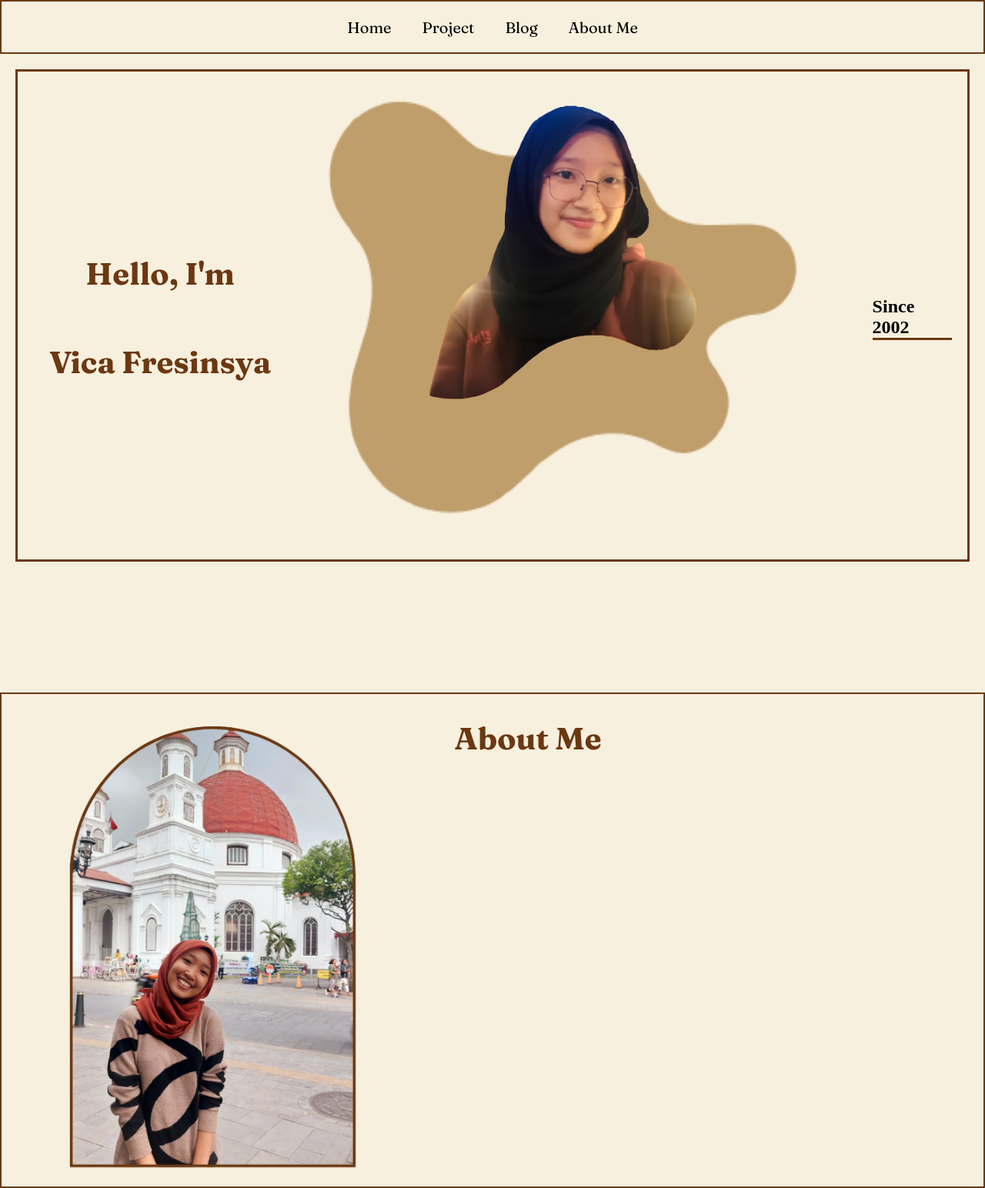
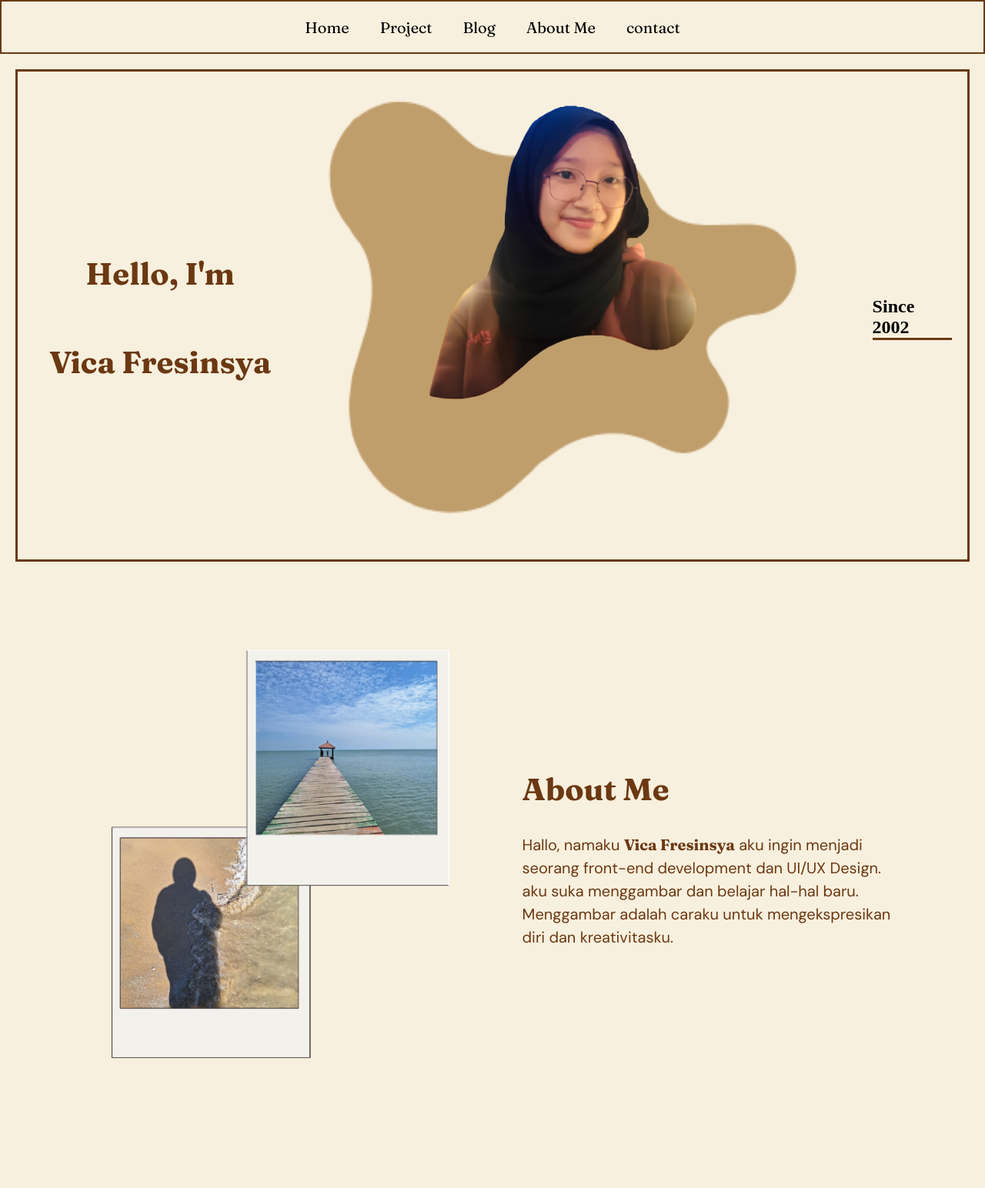
Before and after one commit to Fresinsya/PersonalWeb, a plain HTML site: page index.html in a window 1280 px wide. Shown: the whole page at 77% size. After the commit the page ends 1430 px from the top, so only its background shows below. Drawn offline with Linux system fonts and the light colour scheme.

Commit message:
create file baru

```diff
--- a/index.html
+++ b/index.html
@@ -13,11 +13,11 @@
 <body>
     <section id="navbar" >
         <nav class="navbar" style="position: fixed; width: 100%;">
-
-            <a class="navItem" href="index">Home</a>
-            <a class="navItem" href="project">Project</a>
-            <a class="navItem" href="blog">Blog</a>
-            <a class="navItem" href="about">About Me</a>
+            <a class="navItem" href="index.html">Home</a>
+            <a class="navItem" href="project.html">Project</a>
+            <a class="navItem" href="blog.html">Blog</a>
+            <a class="navItem" href="about.html">About Me</a>
+            <a class="navItem" href="contact.html">contact</a>
         </nav>
     </section>
     <section id="index" >
@@ -40,10 +40,14 @@
           </div>
     </section>
 
-    <section id="about" style="margin-top: 120px;">
+    <section id="about" style="margin-top: 10px;">
         <div class="aboutme">
-            <img class="fotoAbout" src="asset/about.png" alt="">
-            <h1 class="titleAbout">About Me</h1>
+            <img class="fotoAbout" src="asset/about2.png" alt="">
+            <div class="isiabout">
+                <h1 class="titleAbout">About Me</h1>
+                <p>Hallo, namaku <span>Vica Fresinsya</span> aku ingin menjadi seorang front-end development dan UI/UX Design. aku suka menggambar dan belajar hal-hal baru. Menggambar adalah caraku untuk mengekspresikan diri dan kreativitasku. </p>
+
+            </div>
 
         </div>
 
--- a/style.css
+++ b/style.css
@@ -124,14 +124,20 @@ body {
 .aboutme {
     display: flex;
     width: 100%;
+    padding: 0 60px;
     gap: 40px;
-    border: 2px solid #6b3812;
 
 }
 
 .fotoAbout {
     display: flex;
     height: 80vh;
+    padding-left: 30px;
+}
+
+.isiabout {
+    margin: auto;
+    padding-right: 60px;
 }
 
 .titleAbout {
@@ -139,4 +145,20 @@ body {
     font-size: 40px;
     font-weight: 700;
     color: #6b3812;
+
 }
+
+.isiabout p {
+    font-family: 'DM Sans', sans-serif;
+    font-size: 20px;
+    font-weight: 400;
+    color: #6b3812;
+    line-height: 1.5;
+}
+
+.isiabout p span {
+    font-family: 'Fraunces', serif;
+    font-size: 20px;
+    font-weight: 700;
+    color: #6b3812;
+}
```
Also changed, not shown: about.html (added, +19 -0 lines), blog.html (added, +19 -0 lines), contact.html (added, +19 -0 lines), project.html (added, +19 -0 lines), asset/about2.png (added).
